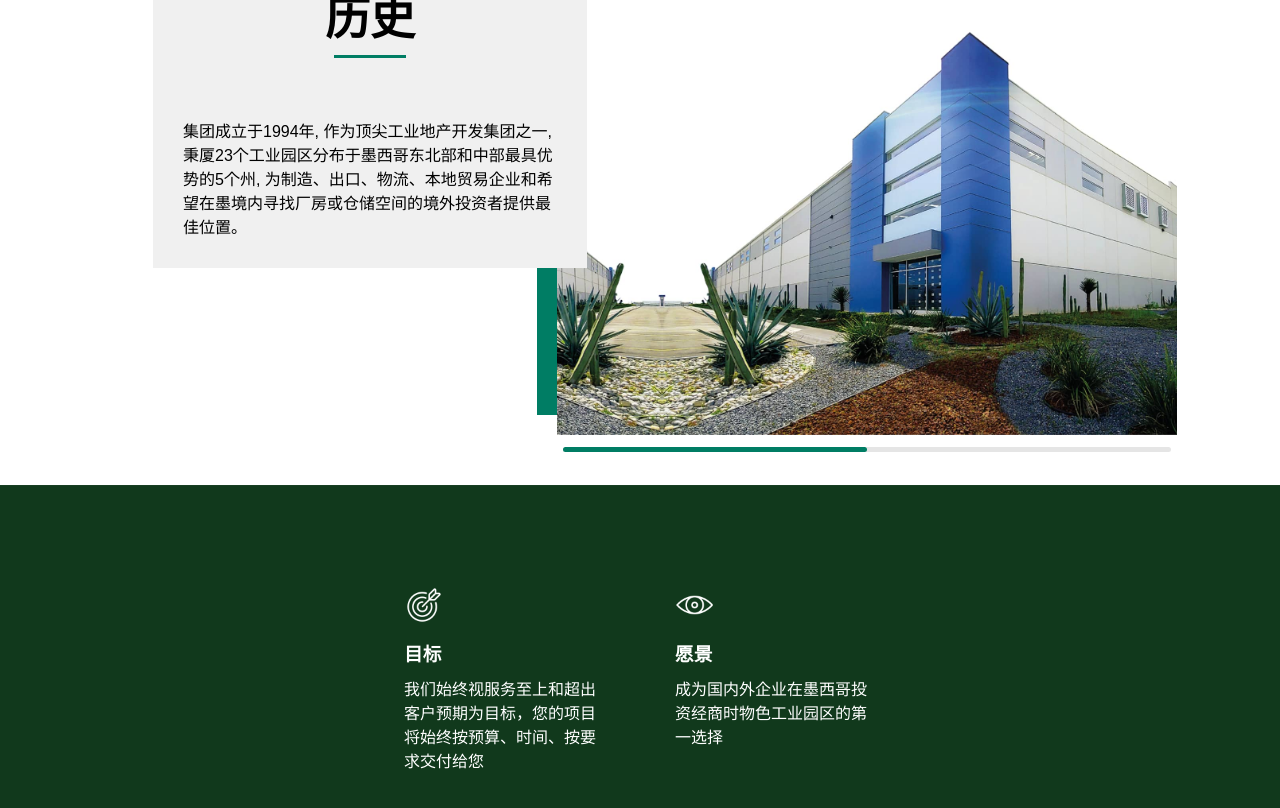
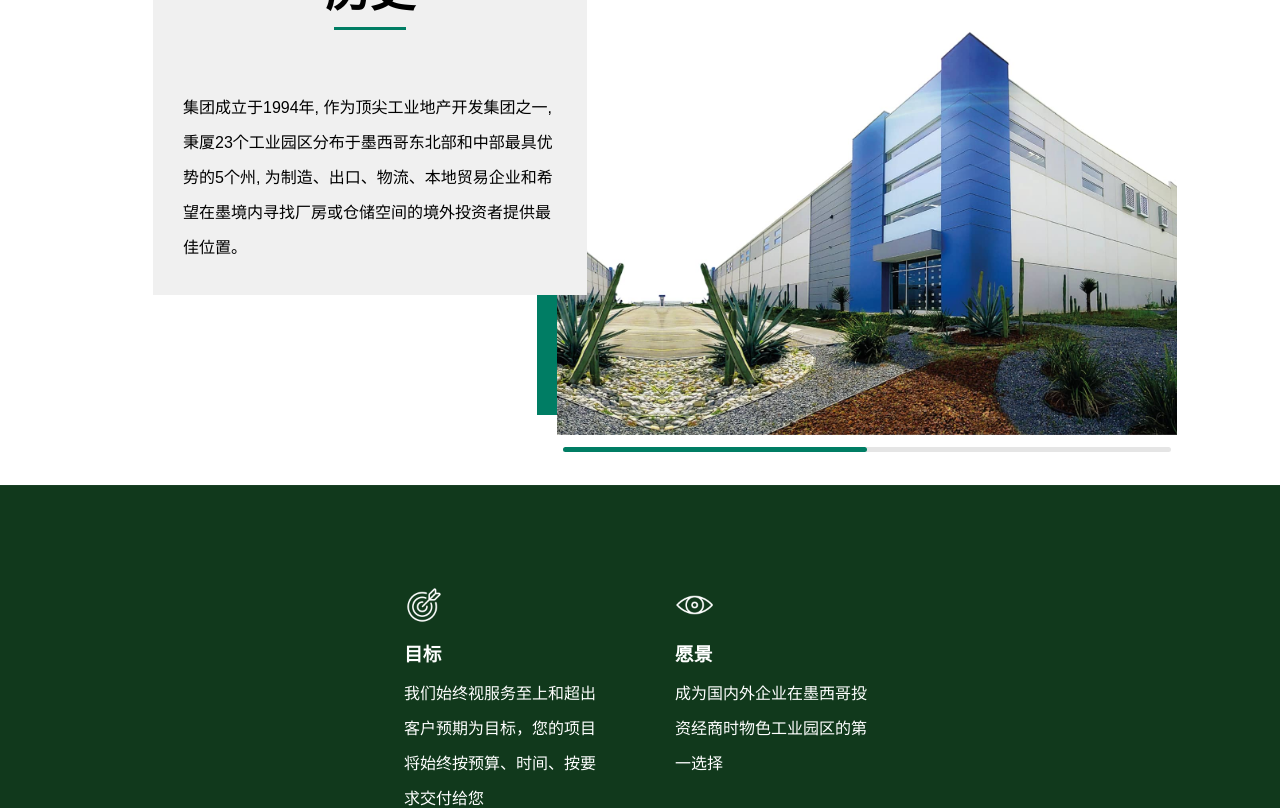
Before and after one commit to geravillarreal/vynmsachina, a Next.js app: page /about-us in a window 1280 px wide. Shown: the part 840-1648 px from the top of the page. Built offline with nearby package versions, Linux system fonts and the light colour scheme.

Commit message:
slider arrows

```diff
--- a/styles/Globals.scss
+++ b/styles/Globals.scss
@@ -7,6 +7,10 @@ body {
 
 html {
   font-size: 16px;
+  overflow-x: hidden;
+}
+body {
+  overflow-x: hidden;
 }
 
 a {
@@ -33,8 +37,33 @@ a {
   }
 }
 
-.home-swiper{
+span {
+  line-height: 35px;
+}
 
+.home-swiper {
+  height: 250px;
+  width: 250px;
+  overflow: visible !important;
+
+  .swiper-button-next,
+  .swiper-button-prev {
+    color: #007d64;
+    background-color: #f6f6f6;
+    width: 30px;
+    height: 60px;
+    &::after {
+      font-size: 25px;
+    }
+  }
+
+  .swiper-button-next {
+    right: -60px;
+  }
+
+  .swiper-button-prev {
+    left: -60px;
+  }
 }
 
 .wave1 {
@@ -163,8 +192,8 @@ a {
   align-items: center;
   &:hover {
     color: #007d64;
-    .arrow{
-      .circle{
+    .arrow {
+      .circle {
         background-color: #007d64;
       }
     }
```
Also changed, not shown: pages/index.tsx (+13 -8 lines), styles/Home.module.scss (+17 -14 lines).
